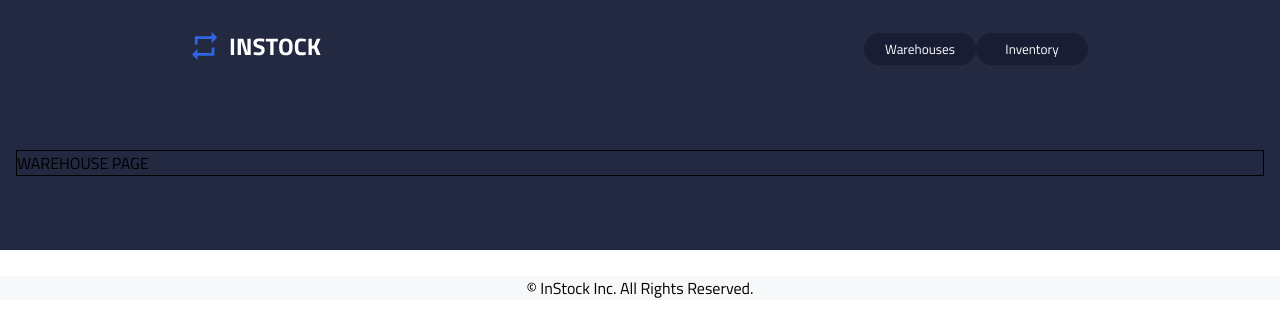
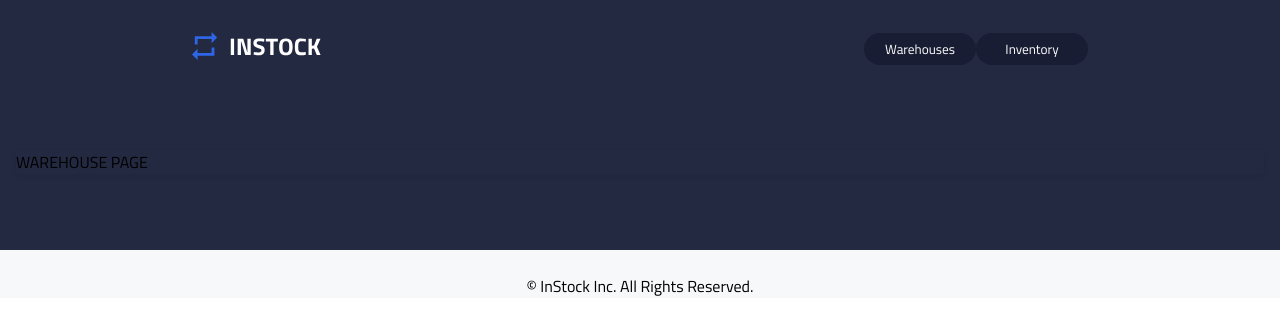
Before and after one commit to MatthewPellettieri/instock, a React (Create React App) app: page / in a window 1280 px wide. Shown: the top 336 px of the page. Built offline with nearby package versions, Linux system fonts and the light colour scheme.

Commit message:
added light grey background to root

```diff
--- a/src/App.scss
+++ b/src/App.scss
@@ -28,10 +28,15 @@ textarea {
 	resize: none;
 }
 
+#root {
+	background-color: $instock-light-grey;
+}
+
 .whiteBox {
 	margin: 0rem 1rem;
-	border: 1px solid black;
 	position: relative;
 	z-index: 2;
 	top: -6.25rem;
+	box-shadow: 0px 2px 5px rgba($color: $instock-black, $alpha: 0.1);
+	border-radius: 4px;
 }
```
